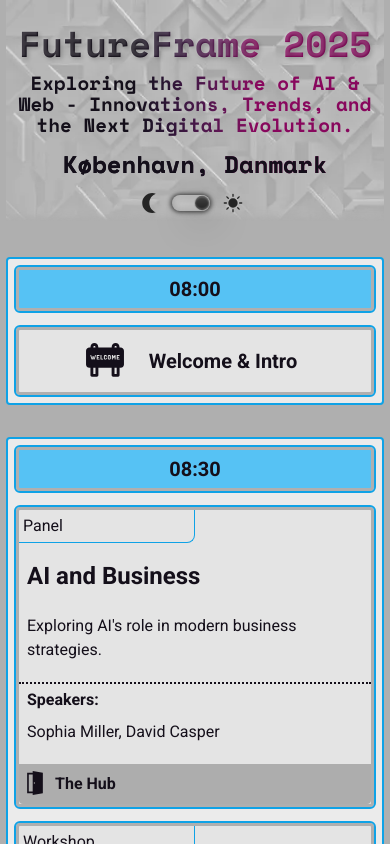
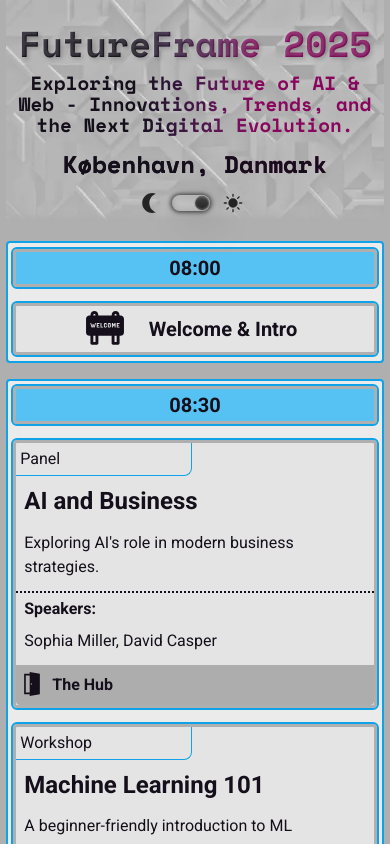
Before and after one commit to MatthiasKaesch/event-table, a React (Vite) app: page / in a window 390 px wide. Shown: the top 844 px of the page. Built offline with nearby package versions, Linux system fonts and the light colour scheme.

Commit message:
adjust paddings on mobile

```diff
--- a/src/components/Timeslot/Timeslot.scss
+++ b/src/components/Timeslot/Timeslot.scss
@@ -14,7 +14,7 @@
 
 .timeslot {
   margin: 0;
-  padding: calc(var(--gridGap) / 2) 0;
+  padding: calc(var(--gridGap) / 3) 0;
   font-size: 1.25rem;
   font-weight: 700;
   text-align: center;
@@ -36,8 +36,8 @@
 .panels {
   &_maingrid {
     display: grid;
-    margin-top: 2rem;
-    padding: 0.5rem 0.5rem;
+    margin-top: 1rem;
+    padding: 0.33rem 0.33rem;
     background-color: var(--panel-bg);
     border: 2px solid var(--tertiary);
     border-radius: var(--borderRadius);
@@ -45,7 +45,6 @@
     @media (min-width: bp.$tablet) {
       grid-template-columns: 90px 1fr;
       gap: var(--gridGap);
-      margin-top: 1rem;
       padding: 0;
       background-color: transparent;
       border: none;
@@ -177,11 +176,15 @@
   }
 
   &_title {
-    margin: var(--gridGap) 0;
+    margin: calc(var(--gridGap) / 2) 0;
     font-size: 1.5rem;
     font-weight: 700;
     text-transform: none;
     color: var(--textColorLight);
+
+    @media (min-width: bp.$tablet) {
+      margin: var(--gridGap) 0;
+    }
   }
 
   &_description {
@@ -189,10 +192,14 @@
   }
 
   &_speakers {
-    margin-top: var(--gridGap);
+    margin-top: calc(var(--gridGap) / 2);
     border-top: var(--outlineWidth) dotted var(--black);
-    padding-bottom: 1rem;
+    padding-bottom: calc(var(--gridGap) / 2);
     color: var(--textColorLight);
+
+    @media (min-width: bp.$tablet) {
+      margin-top: var(--gridGap);
+    }
 
     & .title {
       font-weight: 700;
```
